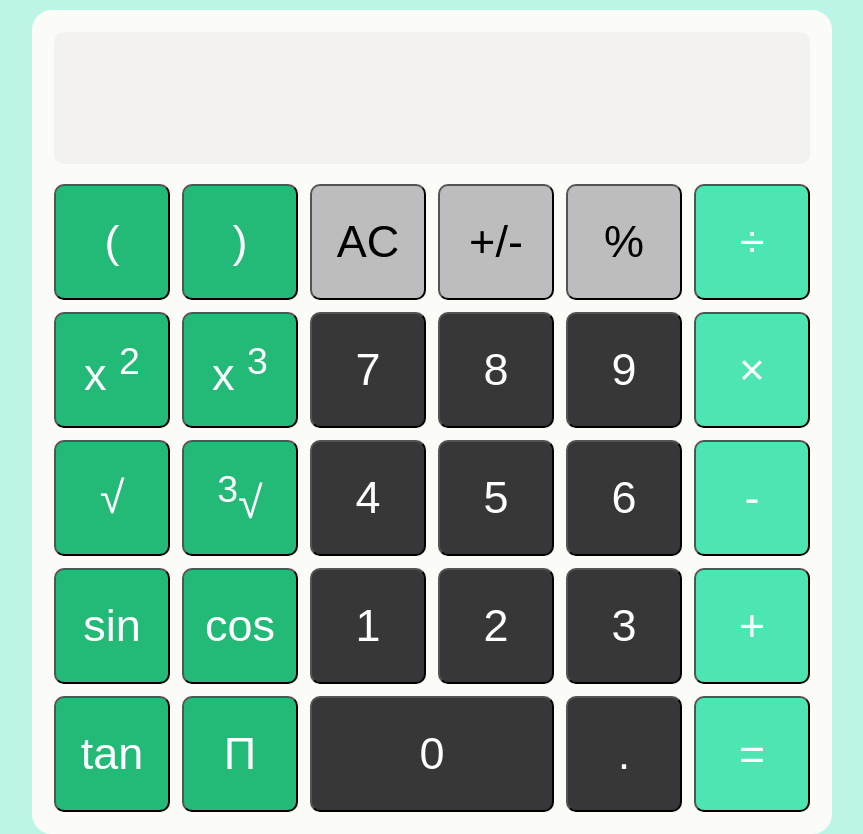
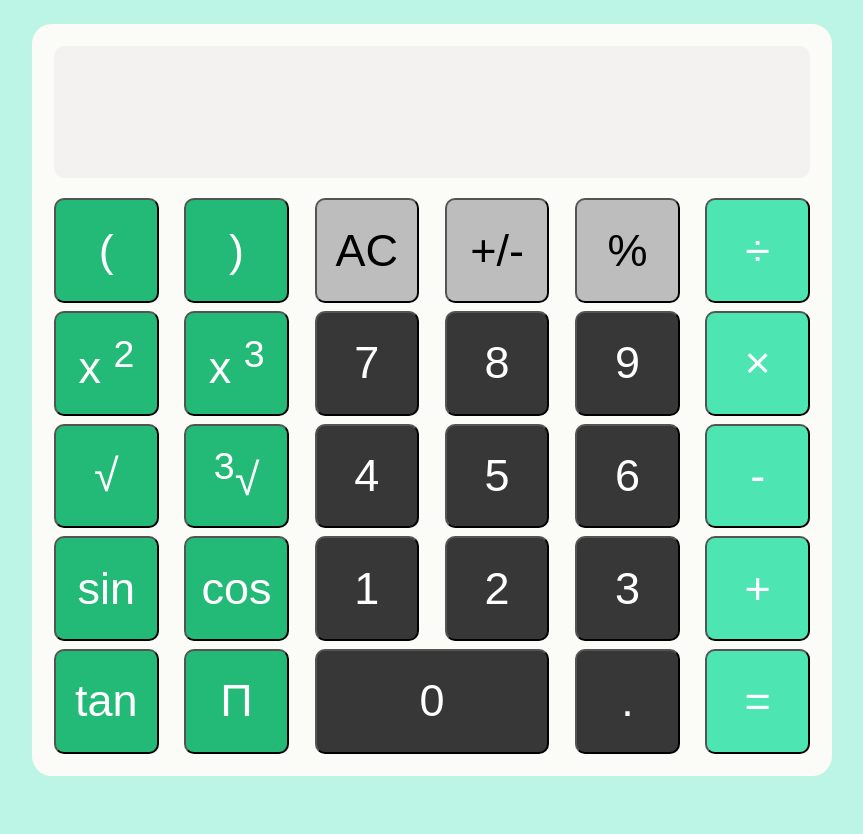
Before and after one commit to NDenheim/calculator-project, a website built with Vite: page index.html in a window 1280 px wide. Shown: the whole page, without its empty margins (208-1071 px from the left). After the commit the page ends 800 px from the top, so only its background shows below. Built offline with nearby package versions, Linux system fonts and the light colour scheme.

Commit message:
Improved responsiveness for desktop view

```diff
--- a/_display.scss
+++ b/_display.scss
@@ -21,7 +21,7 @@
 // }
 
 #display {
-  height: 15vh;
+  height: 13vh;
   width: 100%;
   font-size: 35px;
   background-color: rgb(244, 241, 241);
@@ -35,7 +35,7 @@
 }
 
 #display-answer {
-  height: 15vh;
+  height: 13vh;
   width: 100%;
   margin-bottom: 20px;
   font-size: 45px;
@@ -47,3 +47,14 @@
   pointer-events: none;
   padding: 10px;
 }
+
+
+@media screen and (min-width:768px) {
+  #display {
+    height: 10vh;
+  }
+
+  #display-answer {
+    height: 10vh;
+  }
+}
--- a/_layout.scss
+++ b/_layout.scss
@@ -1,16 +1,3 @@
-// body {
-//   display: grid;
-//   grid-template-rows: 30% 70%;
-
-//   .display {
-//     grid-row: 1/2;
-//   }
-
-//   .button {
-//     grid-row: 2/3;
-//   }
-// }
-
 // body {
 //   display: grid;
 //   grid-template-rows: 40% 1fr;
@@ -28,7 +15,7 @@
 // }
 
 body {
-  margin: 10px;
+  margin: 5px;
   background-color: rgb(188, 244, 230);
   display: flex;
   justify-content: center;
@@ -37,20 +24,22 @@ body {
 
 .calculator {
   // position: relative;
-  //   max-width: 300px;
   //   width: 100%;
-  //   min-height: 100vh;
-  // min-height: auto;
-  max-width: 400px;
+  max-width: 450px;
   // min-height:100%;
   background-color: rgb(251, 251, 247);
   border: 2px solid rgb(251, 251, 247);
   border-radius: 20px;
   padding: 20px;
-  margin: auto auto;
+  margin: auto;
 }
 
 @media screen and (min-width: 768px) {
+
+  body {
+    margin: 0;
+  }
+
   .calculator {
     max-width: 800px;
   }
--- a/index.html
+++ b/index.html
@@ -38,14 +38,14 @@
         <button class="number darkgrey darkgrey__6" value="6">6</button>
         <button class="operator green green__subtract" value="-">-</button>
 
-        <button class="other darkgreen" >sin</button>
-        <button class="other darkgreen" >cos</button>
+        <button class="trig darkgreen" >sin</button>
+        <button class="trig darkgreen" >cos</button>
         <button class="number darkgrey darkgrey__1" value="1">1</button>
         <button class="number darkgrey darkgrey__2" value="2">2</button>
         <button class="number darkgrey darkgrey__3" value="3">3</button>
         <button class="operator green green__add" value="+">+</button>
 
-        <button class="other darkgreen" >tan</button>
+        <button class="trig darkgreen" >tan</button>
         <button class="pi other darkgreen">&Pi;</button>
         <button class="number darkgrey darkgrey__0" value="0">0</button>
         <button class="number darkgrey darkgrey__decimal" value=".">.</button>
--- a/src/_buttons.scss
+++ b/src/_buttons.scss
@@ -7,7 +7,7 @@ button {
 
 .buttons {
   margin: 0 auto;
-  max-width: 380px;
+  max-width: 400px;
   display: grid;
   grid-template-rows: repeat(5, 1fr);
   grid-template-columns: repeat(4, 1fr);
@@ -34,7 +34,8 @@ button {
 
   .other,
   .squareRoot,
-  .cubeRoot {
+  .cubeRoot,
+  .trig {
     display:none;
   }
 }
@@ -51,9 +52,8 @@ button {
     display: grid;
     grid-template-rows: repeat(5, 1fr);
     grid-template-columns: repeat(6, 1fr);
-    //   row-gap: 5vw;
-    //   column-gap: 5vw;
-    gap: 12px;
+    row-gap: 1vh;
+    column-gap: 2vw;
 
     .darkgrey {
 
@@ -69,7 +69,8 @@ button {
 
     .other,
     .squareRoot,
-    .cubeRoot {
+    .cubeRoot,
+    .trig {
       display: unset;
     }
   }
```
